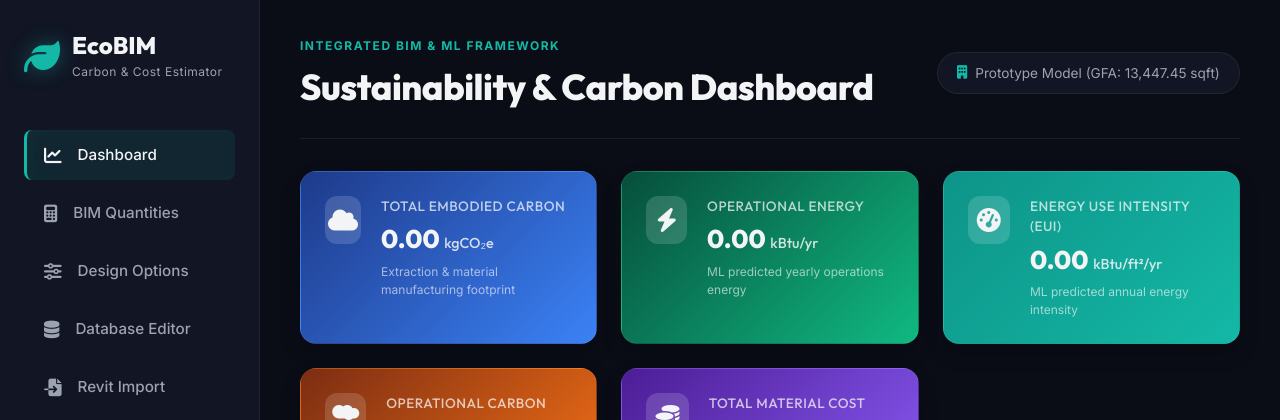
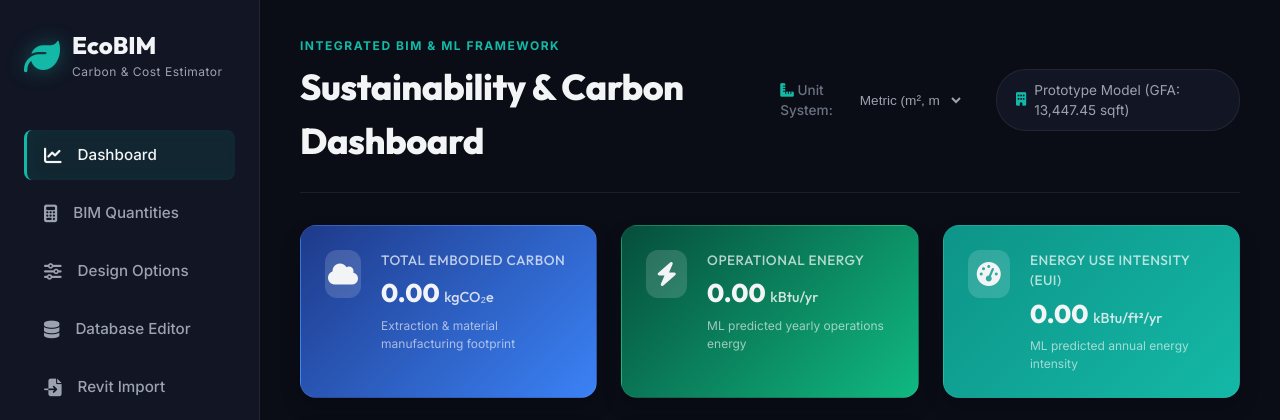
Before and after one commit to chasadch/bima, a Flask app: page / in a window 1280 px wide. Shown: the top 420 px of the page. Run offline with Flask 3, Linux system fonts and the light colour scheme.

Commit message:
Add Metric/Imperial unit toggle system for quantities, carbon factors, and rates

```diff
--- a/bim/static/app.js
+++ b/bim/static/app.js
@@ -2,6 +2,11 @@
 let materialsDB = {};
 let currentQuantities = {};
 let predictedMetrics = {};
+
+// Unit System Variables
+let currentUnitSystem = 'metric';
+const CONV_SQM_TO_SQFT = 10.76391;
+const CONV_CUM_TO_CUFT = 35.31467;
 
 // Charts Instances
 let costChart = null;
@@ -65,6 +70,18 @@ document.addEventListener("DOMContentLoaded", async () => {
 
     // 7. Setup Live Sync Pull Button
     document.getElementById("btn-pull-revit-api").addEventListener("click", pullRevitLiveSync);
+
+    // 8. Setup Unit System Toggle
+    const unitSelect = document.getElementById("select-unit-system");
+    if (unitSelect) {
+        unitSelect.addEventListener("change", (e) => {
+            const oldSystem = currentUnitSystem;
+            currentUnitSystem = e.target.value;
+            updateUILabelsAndQuantities(oldSystem, currentUnitSystem);
+            renderDatabaseEditor();
+            recalculateBIMEstimates();
+        });
+    }
 });
 
 // -------------------------------------------------------------
@@ -93,6 +110,42 @@ function setupTabs() {
     });
 }
 
+function updateUILabelsAndQuantities(oldSystem, newSystem) {
+    const keys = [
+        "wall_brick", "wall_aac", "wall_concrete",
+        "insulation_25", "insulation_50", "insulation_75", "insulation_100",
+        "glazing_single", "glazing_double", "glazing_triple"
+    ];
+
+    keys.forEach(k => {
+        const inputEl = document.getElementById(`qty-${k}`);
+        if (!inputEl) return;
+
+        let val = parseFloat(inputEl.value) || 0;
+        const isArea = k.includes("insulation") || k.includes("glazing");
+
+        // Convert input value
+        if (oldSystem === 'metric' && newSystem === 'imperial') {
+            val = val * (isArea ? CONV_SQM_TO_SQFT : CONV_CUM_TO_CUFT);
+        } else if (oldSystem === 'imperial' && newSystem === 'metric') {
+            val = val / (isArea ? CONV_SQM_TO_SQFT : CONV_CUM_TO_CUFT);
+        }
+        inputEl.value = val.toFixed(2);
+
+        // Update label
+        const label = document.querySelector(`label[for="qty-${k}"]`);
+        if (label) {
+            let labelText = label.innerText;
+            if (newSystem === 'imperial') {
+                labelText = labelText.replace("(m²)", "(ft²)").replace("(m³)", "(ft³)");
+            } else {
+                labelText = labelText.replace("(ft²)", "(m²)").replace("(ft³)", "(m³)");
+            }
+            label.innerText = labelText;
+        }
+    });
+}
+
 // -------------------------------------------------------------
 // DATABASE FETCH & DISPLAY
 // -------------------------------------------------------------
@@ -111,13 +164,30 @@ function renderDatabaseEditor() {
     tbody.innerHTML = "";
 
     for (const [key, mat] of Object.entries(materialsDB)) {
+        let displayUnit = mat.unit;
+        let displayCarbon = mat.carbon;
+        let displayCost = mat.cost;
+
+        if (currentUnitSystem === 'imperial') {
+            const isArea = mat.unit.includes("²");
+            if (isArea) {
+                displayUnit = "ft²";
+                displayCarbon = mat.carbon / CONV_SQM_TO_SQFT;
+                displayCost = mat.cost / CONV_SQM_TO_SQFT;
+            } else if (mat.unit.includes("³")) {
+                displayUnit = "ft³";
+                displayCarbon = mat.carbon / CONV_CUM_TO_CUFT;
+                displayCost = mat.cost / CONV_CUM_TO_CUFT;
+            }
+        }
+
         const tr = document.createElement("tr");
         tr.innerHTML = `
             <td><strong>${key}</strong></td>
             <td>${mat.name}</td>
-            <td>${mat.unit}</td>
-            <td><input type="number" step="0.01" class="db-carbon-input" data-key="${key}" value="${mat.carbon}"></td>
-            <td><input type="number" step="1" class="db-cost-input" data-key="${key}" value="${mat.cost}"></td>
+            <td>${displayUnit}</td>
+            <td><input type="number" step="0.0001" class="db-carbon-input" data-key="${key}" value="${displayCarbon.toFixed(4)}"></td>
+            <td><input type="number" step="0.01" class="db-cost-input" data-key="${key}" value="${displayCost.toFixed(2)}"></td>
         `;
         tbody.appendChild(tr);
     }
@@ -129,12 +199,22 @@ function renderDatabaseEditor() {
 
         carbonInputs.forEach(input => {
             const key = input.getAttribute("data-key");
-            materialsDB[key].carbon = parseFloat(input.value);
+            let val = parseFloat(input.value) || 0;
+            if (currentUnitSystem === 'imperial') {
+                const isArea = materialsDB[key].unit.includes("²");
+                val = val * (isArea ? CONV_SQM_TO_SQFT : CONV_CUM_TO_CUFT);
+            }
+            materialsDB[key].carbon = val;
         });
 
         costInputs.forEach(input => {
             const key = input.getAttribute("data-key");
-            materialsDB[key].cost = parseFloat(input.value);
+            let val = parseFloat(input.value) || 0;
+            if (currentUnitSystem === 'imperial') {
+                const isArea = materialsDB[key].unit.includes("²");
+                val = val * (isArea ? CONV_SQM_TO_SQFT : CONV_CUM_TO_CUFT);
+            }
+            materialsDB[key].cost = val;
         });
 
         alert("Rates database updated successfully! Calculations will now use these updated rates.");
@@ -220,7 +300,11 @@ async function recalculateBIMEstimates() {
 
     currentQuantities = {};
     keys.forEach(k => {
-        const val = parseFloat(document.getElementById(`qty-${k}`).value) || 0;
+        let val = parseFloat(document.getElementById(`qty-${k}`).value) || 0;
+        if (currentUnitSystem === 'imperial') {
+            const isArea = k.includes("insulation") || k.includes("glazing");
+            val = val / (isArea ? CONV_SQM_TO_SQFT : CONV_CUM_TO_CUFT);
+        }
         currentQuantities[k] = val;
     });
 
@@ -266,14 +350,34 @@ function renderBreakdownTable(materials) {
     }
 
     for (const [key, item] of Object.entries(materials)) {
+        let displayQty = item.quantity;
+        let displayUnit = item.unit;
+        let displayUnitCarbon = item.unit_carbon;
+        let displayUnitCost = item.unit_cost;
+
+        if (currentUnitSystem === 'imperial') {
+            const isArea = item.unit.includes("²");
+            if (isArea) {
+                displayQty = item.quantity * CONV_SQM_TO_SQFT;
+                displayUnit = "ft²";
+                displayUnitCarbon = item.unit_carbon / CONV_SQM_TO_SQFT;
+                displayUnitCost = item.unit_cost / CONV_SQM_TO_SQFT;
+            } else if (item.unit.includes("³")) {
+                displayQty = item.quantity * CONV_CUM_TO_CUFT;
+                displayUnit = "ft³";
+                displayUnitCarbon = item.unit_carbon / CONV_CUM_TO_CUFT;
+                displayUnitCost = item.unit_cost / CONV_CUM_TO_CUFT;
+            }
+        }
+
         const tr = document.createElement("tr");
         tr.innerHTML = `
             <td><strong>${item.name}</strong></td>
-            <td>${item.quantity.toLocaleString(undefined, {maximumFractionDigits: 2})}</td>
-            <td>${item.unit}</td>
-            <td>${item.unit_carbon.toFixed(2)}</td>
+            <td>${displayQty.toLocaleString(undefined, {maximumFractionDigits: 2})}</td>
+            <td>${displayUnit}</td>
+            <td>${displayUnitCarbon.toFixed(4)}</td>
             <td>${item.total_carbon.toLocaleString(undefined, {maximumFractionDigits: 2})}</td>
-            <td>${item.unit_cost.toLocaleString()}</td>
+            <td>${displayUnitCost.toLocaleString(undefined, {maximumFractionDigits: 2})}</td>
             <td>${item.total_cost.toLocaleString(undefined, {maximumFractionDigits: 2})}</td>
         `;
         tbody.appendChild(tr);
@@ -773,7 +877,12 @@ function parseRevitCSV(csvContent) {
     let mappedCount = 0;
     for (const [key, val] of Object.entries(results)) {
         if (val > 0) {
-            document.getElementById(`qty-${key}`).value = val.toFixed(2);
+            let convertedVal = val;
+            if (currentUnitSystem === 'imperial') {
+                const isArea = key.includes("insulation") || key.includes("glazing");
+                convertedVal = val * (isArea ? CONV_SQM_TO_SQFT : CONV_CUM_TO_CUFT);
+            }
+            document.getElementById(`qty-${key}`).value = convertedVal.toFixed(2);
             mappedCount++;
         } else {
             document.getElementById(`qty-${key}`).value = 0;
@@ -787,11 +896,18 @@ function parseRevitCSV(csvContent) {
         tbody.innerHTML = "";
 
         parsedData.forEach(item => {
+            let displayQty = item.qty;
+            let displayUnit = item.unit;
+            if (currentUnitSystem === 'imperial') {
+                const isArea = item.unit.includes("²");
+                displayQty = item.qty * (isArea ? CONV_SQM_TO_SQFT : CONV_CUM_TO_CUFT);
+                displayUnit = isArea ? "ft²" : "ft³";
+            }
             const tr = document.createElement("tr");
             tr.innerHTML = `
                 <td><strong>${item.category}</strong></td>
-                <td>${item.qty.toFixed(2)}</td>
-                <td>${item.unit}</td>
+                <td>${displayQty.toFixed(2)}</td>
+                <td>${displayUnit}</td>
                 <td><span class="info-label">${item.mappedKey}</span></td>
             `;
             tbody.appendChild(tr);
@@ -831,16 +947,27 @@ async function pullRevitLiveSync() {
                     const inputEl = document.getElementById(`qty-${key}`);
                     if (inputEl) {
                         const parsedVal = parseFloat(val) || 0;
-                        inputEl.value = parsedVal.toFixed(2);
+                        let convertedVal = parsedVal;
+                        if (currentUnitSystem === 'imperial') {
+                            const isArea = key.includes("insulation") || key.includes("glazing");
+                            convertedVal = parsedVal * (isArea ? CONV_SQM_TO_SQFT : CONV_CUM_TO_CUFT);
+                        }
+                        inputEl.value = convertedVal.toFixed(2);
                         if (parsedVal > 0) {
                             mappedCount++;
                             // Lookup material display name
                             const displayName = materialsDB[key] ? materialsDB[key].name : key;
-                            const unit = materialsDB[key] ? materialsDB[key].unit : "";
+                            let displayUnit = materialsDB[key] ? materialsDB[key].unit : "";
+                            let displayQty = parsedVal;
+                            if (currentUnitSystem === 'imperial') {
+                                const isArea = displayUnit.includes("²");
+                                displayQty = parsedVal * (isArea ? CONV_SQM_TO_SQFT : CONV_CUM_TO_CUFT);
+                                displayUnit = isArea ? "ft²" : "ft³";
+                            }
                             parsedData.push({
                                 category: displayName,
-                                qty: parsedVal,
-                                unit: unit,
+                                qty: displayQty,
+                                unit: displayUnit,
                                 mappedKey: key
                             });
                         }
--- a/bim/templates/index.html
+++ b/bim/templates/index.html
@@ -67,7 +67,14 @@
                     <span class="sub-heading">Integrated BIM & ML Framework</span>
                     <h1>Sustainability & Carbon Dashboard</h1>
                 </div>
-                <div class="project-info">
+                <div class="project-info" style="display: flex; align-items: center; gap: 1rem;">
+                    <div class="info-tag" style="display: flex; align-items: center; gap: 0.5rem; background: var(--bg-card); border: 1px solid var(--border-color); padding: 0.5rem 1rem; border-radius: 6px;">
+                        <label for="select-unit-system" style="font-weight: 500; font-size: 0.85rem; color: var(--text-muted); margin-bottom: 0;"><i class="fa-solid fa-ruler-combined"></i> Unit System:</label>
+                        <select id="select-unit-system" style="background: var(--bg-app); color: var(--text-color); border: 1px solid var(--border-color); border-radius: 4px; padding: 0.2rem 0.5rem; font-size: 0.85rem; outline: none; cursor: pointer;">
+                            <option value="metric" selected>Metric (m², m³)</option>
+                            <option value="imperial">Imperial (ft², ft³)</option>
+                        </select>
+                    </div>
                     <div class="info-tag">
                         <i class="fa-solid fa-building"></i>
                         <span>Prototype Model (GFA: <span id="header-gfa-val">13,447</span> sqft)</span>
```
